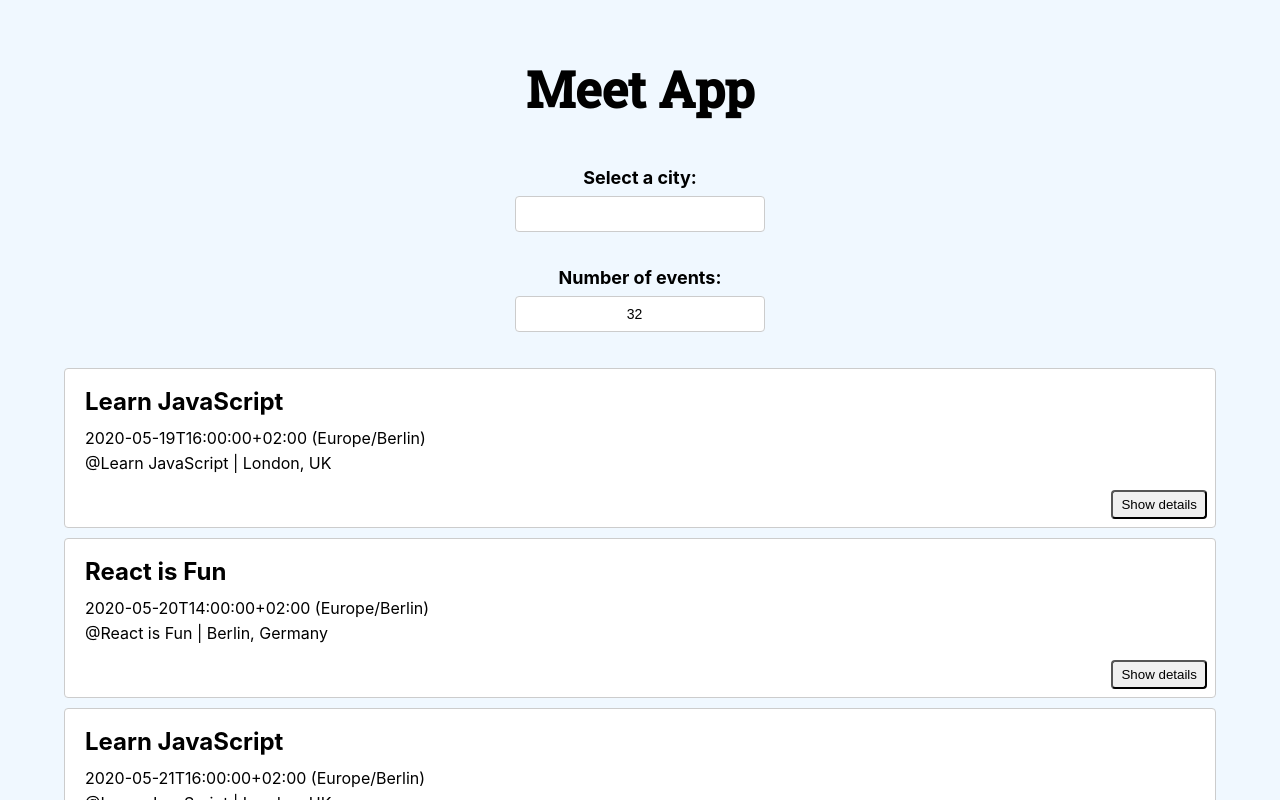
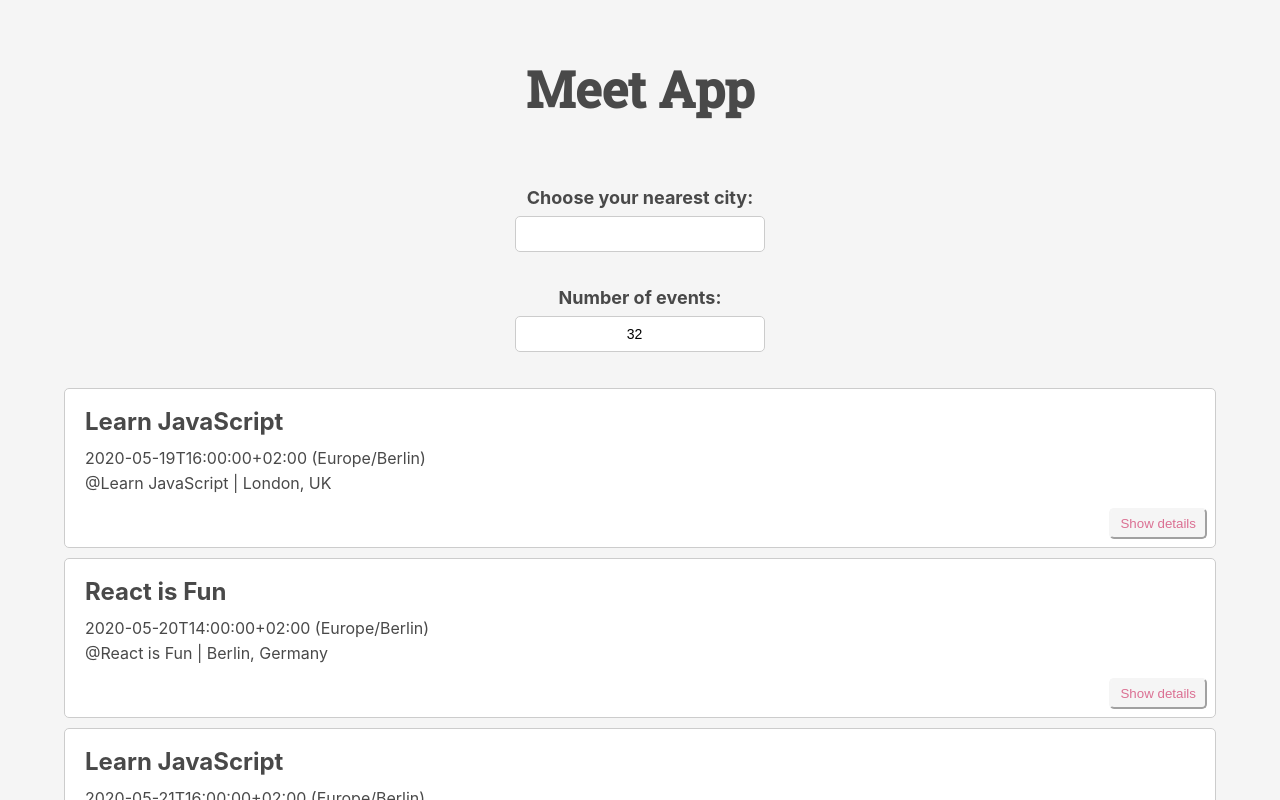
Before and after one commit to NeleSchallenberg/meet-app, a React (Create React App) app: page / in a window 1280 px wide. Shown: the top 800 px of the page. Built offline with nearby package versions, Linux system fonts and the light colour scheme; what atatus-spa would draw is missing.

Commit message:
Update styling

```diff
--- a/package.json
+++ b/package.json
@@ -9,8 +9,10 @@
 		"@testing-library/user-event": "^12.8.3",
 		"atatus-spa": "^4.5.0",
 		"axios": "^1.4.0",
+		"bootstrap": "^5.2.3",
 		"nprogress": "^0.2.0",
 		"react": "^17.0.2",
+		"react-bootstrap": "^2.7.4",
 		"react-dom": "^17.0.2",
 		"react-scripts": "5.0.1",
 		"web-vitals": "^2.1.4",
--- a/src/Alert.js
+++ b/src/Alert.js
@@ -24,14 +24,14 @@ class Alert extends Component {
 class InfoAlert extends Alert {
 	constructor(props) {
 		super(props);
-		this.color = 'blue';
+		this.color = 'CornflowerBlue';
 	}
 }
 
 class ErrorAlert extends Alert {
 	constructor(props) {
 		super(props);
-		this.color = 'red';
+		this.color = 'palevioletred';
 	}
 }
 
--- a/src/App.css
+++ b/src/App.css
@@ -2,7 +2,8 @@
 @import url('https://fonts.googleapis.com/css2?family=Roboto+Slab:wght@500&display=swap');
 
 html {
-	background-color: aliceblue;
+	background-color: whitesmoke;
+	color: #494949;
 }
 .app {
 	text-align: center;
@@ -14,7 +15,8 @@ html {
 }
 
 h1 {
-	margin: 30px;
+	margin-top: 30px;
+	margin-bottom: 50px;
 	font-size: 50px;
 	font-family: 'Roboto Slab', serif;
 }
@@ -49,7 +51,7 @@ p {
 input[type='text'],
 input[type='number'] {
 	padding: 8px 6px 8px 10px;
-	border-radius: 4px;
+	border-radius: 5px;
 	outline: none;
 	border: 1px solid #ccc;
 	font-size: 14px;
@@ -90,7 +92,7 @@ input[type='number'] {
 
 .Alert {
 	position: absolute;
-	top: 75px;
+	top: 78px;
 	font-size: 12px;
 	align-self: center;
 }
@@ -124,7 +126,7 @@ input[type='number'] {
 	margin-bottom: 10px;
 	text-align: left;
 	border: 1px solid #ccc;
-	border-radius: 4px;
+	border-radius: 5px;
 	position: relative;
 	background-color: #fff;
 	min-height: 160px;
@@ -134,10 +136,17 @@ input[type='number'] {
 	position: absolute;
 	right: 8px;
 	bottom: 8px;
-	padding: 5px 8px;
-	border-radius: 4px;
+	padding: 6px 9px;
+	border-radius: 5px;
 	outline: none;
 	cursor: pointer;
+	border-color: whitesmoke;
+	background-color: whitesmoke;
+	color: palevioletred;
+}
+
+.link {
+	color: palevioletred;
 }
 
 .name {
--- a/src/CitySearch.js
+++ b/src/CitySearch.js
@@ -44,7 +44,7 @@ class CitySearch extends Component {
 	render() {
 		return (
 			<div className='city-search'>
-				<h2>Select a city:</h2>
+				<h2>Choose your nearest city:</h2>
 				<input
 					aria-labelledby='city search'
 					type='text'
--- a/src/Event.js
+++ b/src/Event.js
@@ -20,7 +20,7 @@ class Event extends Component {
 
 				{!collapsed && (
 					<div className='event-details'>
-						<h3 className='about'>About event:</h3>
+						<h2 className='about'>About event:</h2>
 						<a className='link' href={event.htmlLink}>
 							See details on Google Calendar
 						</a>
```
Also changed, not shown: 1 other file (tests, documents, lock files or other folders).
